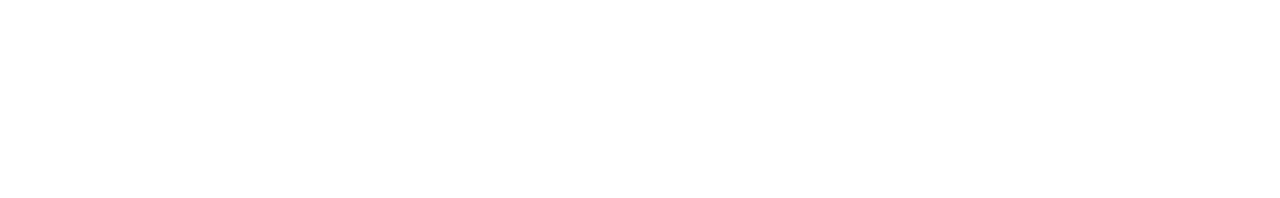
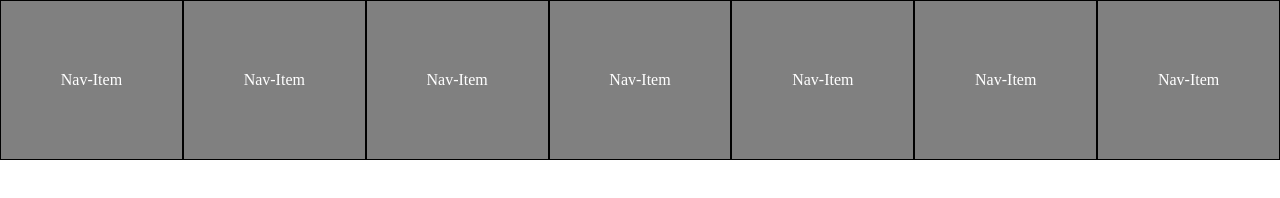
Before and after one commit to AlfredoElizarraras/Design-Teardown, a website: page index.html in a window 1280 px wide. Drawn offline with Linux system fonts and the light colour scheme.

Commit message:
add reset file and nav-bar teardown

```diff
--- /dev/null
+++ b/CSS/reset.css
@@ -0,0 +1,48 @@
+/* http://meyerweb.com/eric/tools/css/reset/
+   v2.0 | 20110126
+   License: none (public domain)
+*/
+
+html, body, div, span, applet, object, iframe,
+h1, h2, h3, h4, h5, h6, p, blockquote, pre,
+a, abbr, acronym, address, big, cite, code,
+del, dfn, em, img, ins, kbd, q, s, samp,
+small, strike, strong, sub, sup, tt, var,
+b, u, i, center,
+dl, dt, dd, ol, ul, li,
+fieldset, form, label, legend,
+table, caption, tbody, tfoot, thead, tr, th, td,
+article, aside, canvas, details, embed,
+figure, figcaption, footer, header, hgroup,
+menu, nav, output, ruby, section, summary,
+time, mark, audio, video {
+	margin: 0;
+	padding: 0;
+	border: 0;
+	font-size: 100%;
+	font: inherit;
+	vertical-align: baseline;
+}
+/* HTML5 display-role reset for older browsers */
+article, aside, details, figcaption, figure,
+footer, header, hgroup, menu, nav, section {
+	display: block;
+}
+body {
+	line-height: 1;
+}
+ol, ul {
+	list-style: none;
+}
+blockquote, q {
+	quotes: none;
+}
+blockquote:before, blockquote:after,
+q:before, q:after {
+	content: '';
+	content: none;
+}
+table {
+	border-collapse: collapse;
+	border-spacing: 0;
+}
--- a/CSS/styles.css
+++ b/CSS/styles.css
@@ -0,0 +1,33 @@
+* {
+    padding: 0;
+    margin: 0;
+    box-sizing: border-box;
+}
+
+.no-underline {
+    text-decoration: none;
+}
+
+/* #region nav-bar */
+
+.nav-bar {
+    display: flex;
+    background: gray;
+    height: 20vh;
+}
+
+.nav-bar__item {
+    flex: 1;
+    border: 0.5px solid black;
+    display: flex;
+}
+
+.nav-bar__item__link {
+    flex-basis: 100%;
+    display: flex;
+    justify-content: center;
+    align-items: center;
+    color: white;
+}
+
+/* #endregion nav-bar  */
--- a/index.html
+++ b/index.html
@@ -1,12 +1,53 @@
 <!DOCTYPE html>
 <html lang="en">
+
 <head>
     <meta charset="UTF-8">
     <meta name="viewport" content="width=device-width, initial-scale=1.0">
     <meta http-equiv="X-UA-Compatible" content="ie=edge">
+    <link rel="stylesheet" href="CSS/reset.css">
+    <link rel="stylesheet" href="CSS/styles.css">
     <title>Smashing magazine teardown</title>
 </head>
+
 <body>
+    <nav class="nav-bar">
+        <div class="nav-bar__item">
+            <a href="#" class="nav-bar__item__link no-underline">
+                <span>Nav-Item</span>
+            </a>
+        </div>
+        <div class="nav-bar__item">
+            <a href="#" class="nav-bar__item__link no-underline">
+                <span>Nav-Item</span>
+            </a>
+        </div>
+        <div class="nav-bar__item">
+            <a href="#" class="nav-bar__item__link no-underline">
+                <span>Nav-Item</span>
+            </a>
+        </div>
+        <div class="nav-bar__item">
+            <a href="#" class="nav-bar__item__link no-underline">
+                <span>Nav-Item</span>
+            </a>
+        </div>
+        <div class="nav-bar__item">
+            <a href="#" class="nav-bar__item__link no-underline">
+                <span>Nav-Item</span>
+            </a>
+        </div>
+        <div class="nav-bar__item">
+            <a href="#" class="nav-bar__item__link no-underline">
+                <span>Nav-Item</span>
+            </a>
+        </div>
+        <div class="nav-bar__item">
+            <a href="#" class="nav-bar__item__link no-underline">
+                <span>Nav-Item</span>
+            </a>
+        </div>
+    </nav>
+</body>
 
-</body>
 </html>
```
